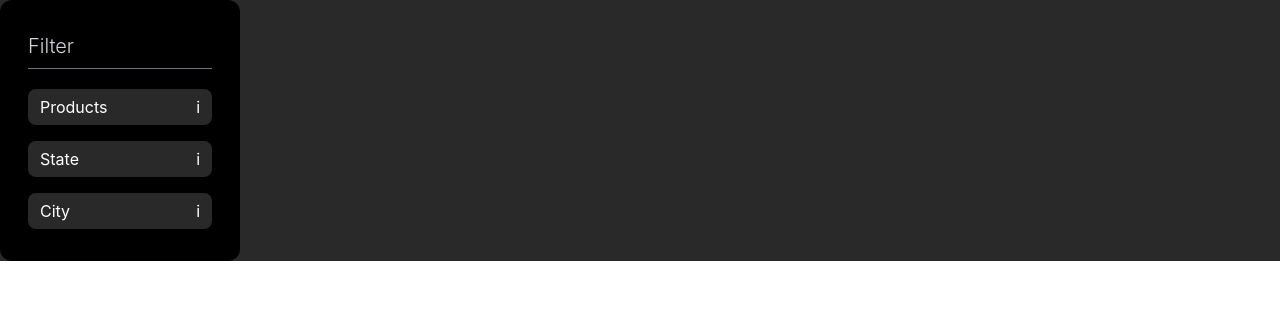
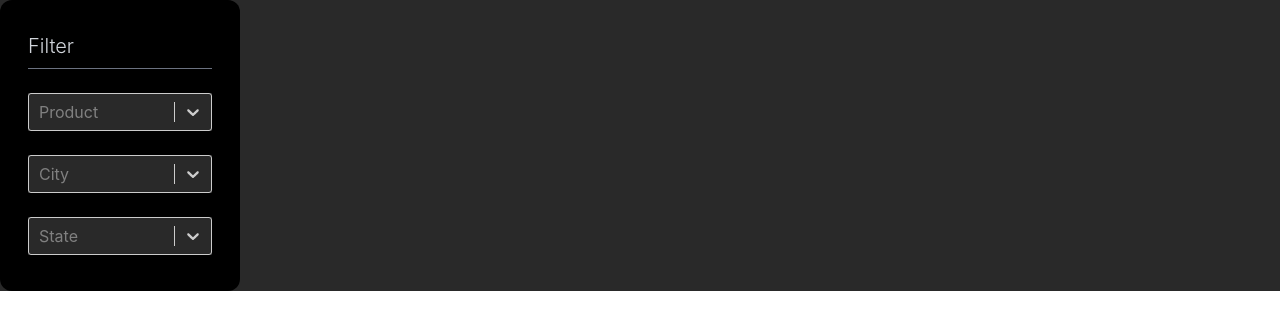
Before and after one commit to ishaanparlikar/edvora-landing-page, a Next.js app: page /components/Sidebar in a window 1280 px wide. Shown: the top 330 px of the page. Built offline with nearby package versions, Linux system fonts and the light colour scheme.

Commit message:
Added Slider, Dropdown, UI Fixes, Code Fixes

```diff
--- a/next.config.js
+++ b/next.config.js
@@ -1,3 +1,3 @@
 module.exports = {
-  reactStrictMode: true,
+  reactStrictMode: false,
 }
--- a/package.json
+++ b/package.json
@@ -14,7 +14,8 @@
     "lodash": "^4.17.21",
     "next": "12.0.7",
     "react": "17.0.2",
-    "react-dom": "17.0.2"
+    "react-dom": "17.0.2",
+    "react-select": "^5.2.1"
   },
   "devDependencies": {
     "autoprefixer": "^10.4.0",
--- a/pages/components/Card.js
+++ b/pages/components/Card.js
@@ -4,15 +4,15 @@ const Card = ({product}) => {
    // console.log(product);
    return (
       <>
-         <div className="bg-themeGray p-3 rounded-lg">
+         <div className="bg-themeGray p-3 rounded-lg h-40  flex flex-col justify-evenly">
             <div className="flex">
                <div>
                   <div className="avatar">
-                     <div className="rounded-btn w-24 h-24">
+                     <div className="rounded-btn w-16 h-16">
                         <img src={product.image} />
                      </div>
                   </div>
-                  <p className='text-gray-300 text-xs'>{product.address.city}</p>
+                  <p className='text-gray-300 text-xs mt-2'>{product.address.city}</p>
                </div>
 
                <div className='flex ml-3 flex-col justify-between'>
@@ -21,7 +21,7 @@ const Card = ({product}) => {
                      <p className="text-gray-300 text-sm">{product.brand_name}</p>
                      <small className="text-sm text-white">{product.price}</small>
                   </div>
-                  <small className='text-gray-300 text-xs'>{(new Date(product.date)).toISOString().substring(0,10)}</small>
+                  <small className='text-gray-300 text-xs mt-2'>{(new Date(product.date)).toISOString().substring(0,10)}</small>
                </div>
             </div>
             <small className="text-gray-300 text-xs">{product.discription}</small>
--- a/pages/components/Dropdown.js
+++ b/pages/components/Dropdown.js
@@ -3,7 +3,7 @@ import React from 'react'
 const Dropdown = (props) => {
    return (
       <>
-         <div className="dropdown w-full my-2">
+         <div className="dropdown w-full my-4">
             <button tabIndex="0" className="text-white py-2 px-3 rounded-lg  w-full flex items-center justify-between bg-themeGray h-9">
                {props.title}
 
--- a/pages/components/Products.js
+++ b/pages/components/Products.js
@@ -4,30 +4,20 @@ import { Data } from '..'
 import _ from 'lodash';
 
 const Products = () => {
-   const products = useContext(Data);
+   const products = _.groupBy(useContext(Data), 'product_name');
 
-   const arrayOfObj = Object.keys(products).map(key =>(
+   const arrayOfObj = Object.keys(products).map(key => (
       {
          product_name: key,
          product_details: products[key],
       }
    ));
-//   console.log(arrayOfObj);
+   //   console.log(products);
    return (
-      <div>
+      <>
+         <Slider data={arrayOfObj} />
 
-         {
-
-           Object.entries(products).map((product, index) => {
-
-              return (
-
-                 <Slider key={index}  data={arrayOfObj}/>
-              )
-             })
-         }
-
-      </div>
+      </>
    )
 
 
--- a/pages/components/Sidebar.js
+++ b/pages/components/Sidebar.js
@@ -1,19 +1,91 @@
-import React from 'react'
+import { React, useContext, useState } from 'react'
 import Dropdown from './Dropdown'
+import { Data } from '..'
+import Select from 'react-select'
+import _ from 'lodash';
+import base from 'daisyui/dist/base';
 
 const Sidebar = () => {
+   // const products = useContext(Data)
+   // console.log(products);
+   const products = _.groupBy(useContext(Data), 'product_name');
+   const city = _.groupBy(useContext(Data), 'address.city');
+   const state = _.groupBy(useContext(Data), 'address.state');
+   console.log(city);
+   const options = Object.keys(products).map(product => ({
+      value: product,
+      label: product
+   }))
+   const optionsCity = Object.keys(city).map(city => ({
+      value: city,
+      label: city
+   }))
+   const optionsState = Object.keys(state).map(state => ({
+      value: state,
+      label: state
+   }))
+
+
+   // const [product, setProduct] = useState(null)
+   // const [city, setCity] = useState(null)
+   // const [state, setState] = useState(null)
+
+   // const handleProductChange = (obj) => {
+   //    setProduct(obj)
+   //    setCity(obj.address)
+   //    setState(obj.address)
+   //    console.log(obj);
+   // }
+   const handleChange = (obj) => {
+      console.log(obj);
+   }
+   const customStyles = {
+      control: (base, state) => ({
+        ...base,
+        background: "#292929",
+        borderRadius: state.isFocused ? "3px 3px 0 0" : 3,
+        boxShadow: state.isFocused ? null : null
+      }),
+      menu: base => ({
+        ...base,
+        borderRadius: 0,
+        marginTop: 0
+      }),
+      menuList: base => ({
+        ...base,
+        padding: 0,
+        background: "#292929",
+      }),
+      option: (base, state) => ({
+         ...base,
+         color: "white",
+         "&:hover": {
+            // Overwrittes the different states of border
+            background: "#000",
+          }
+      }),
+      singleValue: (base, state) => ({
+         ...base,
+         color: "white",
+         "&:hover": {
+            // Overwrittes the different states of border
+            color: "white"
+          }
+      }),
+    };
    return (
       <>
 
-         <div className="px-7 py-6 w-60 bg-black rounded-xl">
+         <div className="px-7 py-6 xl:w-60 bg-black rounded-xl max-h-80">
 
 
             <h2 className="card-title border-b border-b-gray-500 py-2 text-gray-300 font-light">Filter</h2>
-            <div className='flex flex-col h-full justify-evenly'>
+            <div className='flex flex-col h-full items-center'>
 
-               <Dropdown title="Products" />
-               <Dropdown  title="State" />
-               <Dropdown  title="City"/>
+               <Select styles={customStyles} onChange={handleChange}  className="w-full my-3 bg-themeGray" options={options} placeholder="Product" />
+               <Select styles={customStyles}  onChange={handleChange} className="w-full my-3 bg-themeGray" options={optionsCity} placeholder="City" />
+               <Select styles={customStyles}   onChange={handleChange} className="w-full my-3 bg-themeGray" options={optionsState} placeholder="State" />
+
             </div>
 
          </div>
--- a/pages/components/Slider.js
+++ b/pages/components/Slider.js
@@ -10,19 +10,20 @@ const Slider = ({ data }) => {
    return (
       <>
 
-         {data.map((product, index) => {
-            console.log(product);
-            return (
-               <div className='' key={index}>
+         <div className=''>
+            {data.map((product, index) => {
+               // console.log(product);
+               return (
+                  <>
                   <h1 className='text-white py-2 border-b border-b-gray-400'>{product.product_name}</h1>
 
                   <Splide
                      key={index}
                      options={{
-                        gap: '1.5rem',
+                        gap: '1.2rem',
                         perPage: '4',
                         pagination: false,
-
+                        width: '1200px',
                         breakpoints:{
                            600: {
                               perPage: '1',
@@ -33,7 +34,7 @@ const Slider = ({ data }) => {
                         }
                      }}
                      className="bg-black p-6 rounded-xl my-3"
-                  >
+                     >
                      {product.product_details.map((product, index) => {
                         return (
 
@@ -44,10 +45,11 @@ const Slider = ({ data }) => {
                      })}
                   </Splide>
 
+                     </>
 
-               </div>
-            )
-         })}
+               )
+            })}
+         </div>
       </>
    )
 }
--- a/pages/index.js
+++ b/pages/index.js
@@ -2,7 +2,7 @@ import Head from 'next/head'
 import Products from './components/Products'
 import Sidebar from './components/Sidebar'
 import axios from 'axios'
-import { useState, createContext, useEffect } from 'react'
+import { useState, createContext, useEffect,useLayoutEffect} from 'react'
 import _ from 'lodash';
 const Data = createContext()
 
@@ -17,7 +17,7 @@ const Home = () => {
          setLoading(true)
          try {
             const result = await axios(url)
-            setPosts(_.groupBy(result.data, 'product_name'))
+            setPosts(result.data)
             // setPosts(result.data)
          } catch (error) {
             setError(error)
@@ -29,7 +29,7 @@ const Home = () => {
 
 
 
-
+// console.log(posts);
    return (
       <div>
          <Head>
@@ -43,8 +43,13 @@ const Home = () => {
             ) : (
                <>
                   <Data.Provider value={posts}>
-                     <Sidebar />
-                     <Products />
+                     <div className="xl:flex">
+                        <Sidebar />
+                        <div className='max-w-full mx-auto'>
+
+                           <Products />
+                        </div>
+                     </div>
                   </Data.Provider>
                </>
             )}
@@ -53,4 +58,4 @@ const Home = () => {
    )
 }
 export default Home;
-export  {Data} ;
+export { Data };
```
Also changed, not shown: 1 other file (tests, documents, lock files or other folders).
